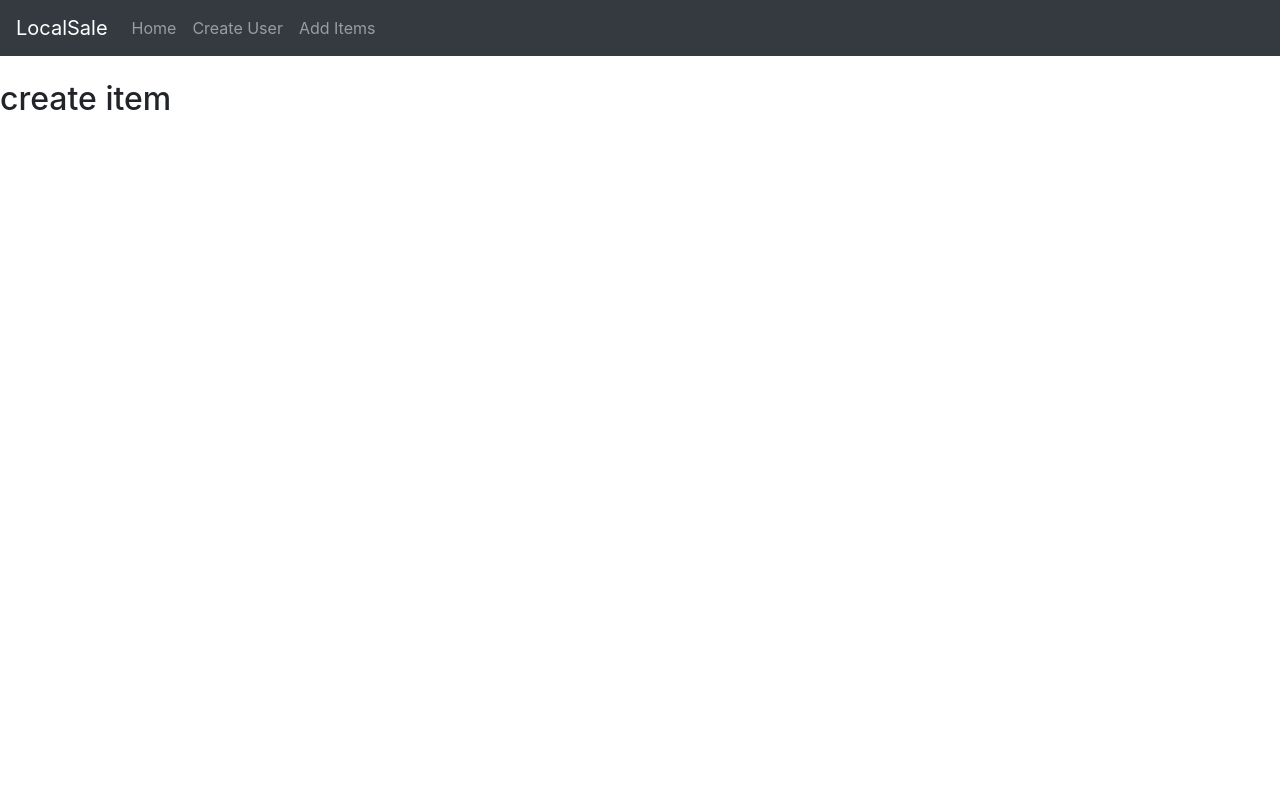
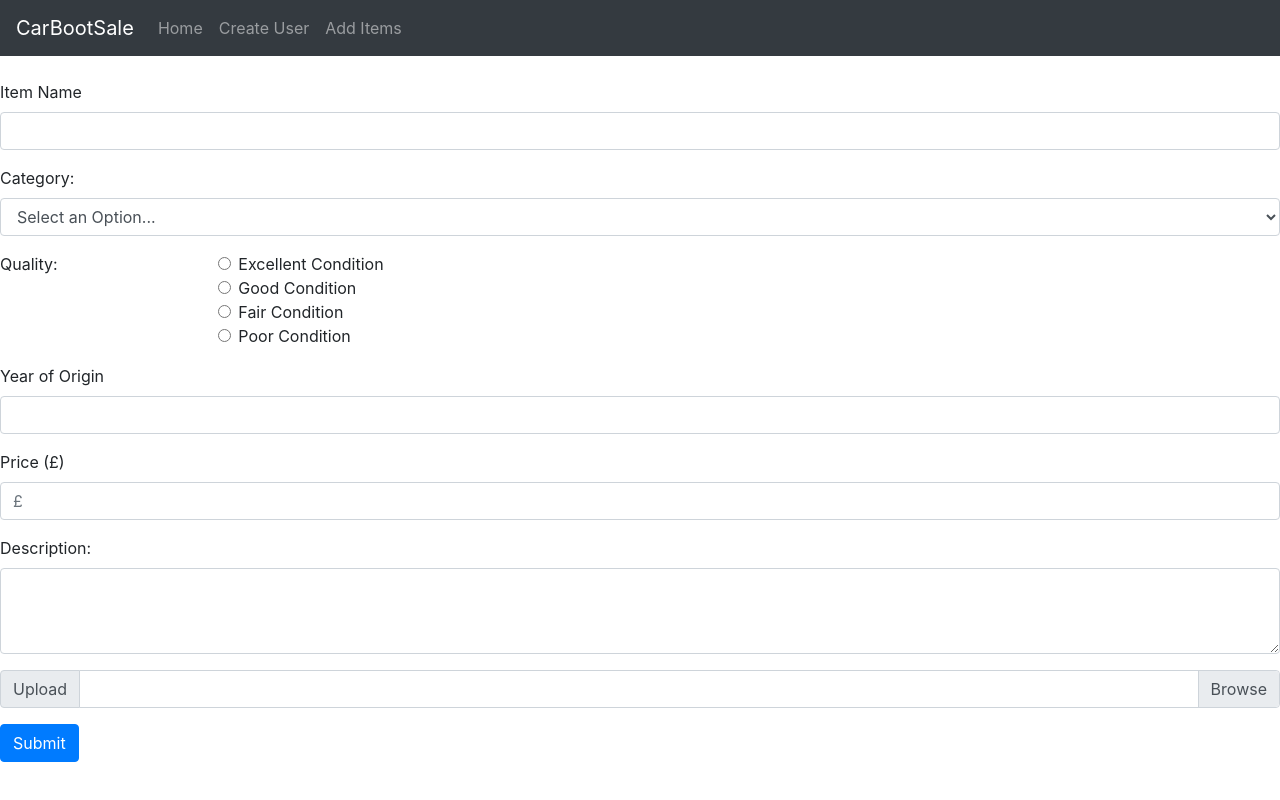
Before and after one commit to harrystead/Full-Stack-Local-Shop, a React (Create React App) app in the folder client/: page /create in a window 1280 px wide. Built offline with nearby package versions, Linux system fonts and the light colour scheme; the HTML template or start-up script is replaced by a standard one.

Commit message:
added create item component

```diff
--- a/client/package.json
+++ b/client/package.json
@@ -9,6 +9,7 @@
     "axios": "^0.21.1",
     "bootstrap": "^4.6.0",
     "react": "^17.0.1",
+    "react-datepicker": "^3.4.1",
     "react-dom": "^17.0.1",
     "react-router-dom": "^5.2.0",
     "react-scripts": "4.0.2",
--- a/client/src/components/CreateItem.js
+++ b/client/src/components/CreateItem.js
@@ -1,14 +1,226 @@
-
-import React, { Component } from 'react';
+import React, { Component } from "react";
 
 class CreateItem extends Component {
-    render() {
-        return (
-            <div>
-                <h2>create item</h2>
+  constructor(props) {
+    super(props);
+
+    this.onChangeName = this.onChangeName.bind(this);
+    this.onChangeCategory = this.onChangeCategory.bind(this);
+    this.onChangeQuality = this.onChangeQuality.bind(this);
+    this.onChangeDate = this.onChangeDate.bind(this);
+    this.onChangePrice = this.onChangePrice.bind(this);
+    this.onChangeDescription = this.onChangeDescription.bind(this);
+    this.onChangePicture = this.onChangePicture.bind(this);
+    this.onSubmit = this.onSubmit.bind(this);
+
+    this.state = {
+      name: "",
+      category: "",
+      quality: "",
+      date: "",
+      price: 0,
+      description: "",
+      selectedPic: "",
+    };
+  }
+
+  onChangeName(e) {
+    this.setState({
+      name: e.target.value,
+    });
+  }
+
+  onChangeCategory(e) {
+    this.setState({
+      category: e.target.value,
+    });
+  }
+
+  onChangeQuality(e) {
+    this.setState({
+      quality: e.target.value,
+    });
+  }
+
+  onChangeDate(e) {
+    this.setState({
+      date: e.target.value,
+    });
+  }
+
+  onChangeDescription(e) {
+    this.setState({
+      description: e.target.value,
+    });
+  }
+
+  onChangePrice(e){
+    this.setState({
+      price: e.target.value,
+    })
+  }
+
+  onChangePicture(e){
+    this.setState({
+      selectedPic: e.target.files[0].name,
+    });
+  }
+
+  onSubmit(e) {
+    e.preventDefault();
+
+    const item = {
+      name: this.state.name,
+      category: this.state.category,
+      quality: this.state.quality,
+      date: this.state.date,
+      price: this.state.price,
+      description: this.state.description,
+      selectedPic: this.state.selectedPic
+    };
+
+    console.log(item);
+  }
+  render() {
+    return (
+      <form onSubmit={this.onSubmit}>
+        <div className="form-group">
+          <label htmlFor="exampleFormControlInput1">Item Name</label>
+          <input
+            type="input"
+            onChange={this.onChangeName}
+            className="form-control"
+          />
+        </div>
+        <div className="form-group">
+          <label htmlFor="exampleFormControlSelect1">Category: </label>
+          <select
+            className="form-control"
+            onChange={this.onChangeCategory}
+            id="exampleFormControlSelect1"
+          >
+            <option>Select an Option...</option>
+            <option>Furniture</option>
+            <option>Antiques</option>
+            <option>Toys</option>
+            <option>Books | CDs | DVDs</option>
+            <option>Clothing</option>
+            <option>Ornaments</option>
+            <option>Jewellery</option>
+            <option>Other</option>
+          </select>
+        </div>
+        <fieldset className="form-group">
+          <div className="row">
+            <legend className="col-form-label col-sm-2 pt-0">Quality: </legend>
+            <div className="col-sm-10">
+              <div className="form-check">
+                <input
+                  className="form-check-input"
+                  type="radio"
+                  name="gridRadios"
+                  id="gridRadios1"
+                  value="Excellent Condition"
+                  onChange={this.onChangeQuality}
+                />
+                <label className="form-check-label" htmlFor="gridRadios1">
+                  Excellent Condition
+                </label>
+              </div>
+              <div className="form-check">
+                <input
+                  className="form-check-input"
+                  type="radio"
+                  name="gridRadios"
+                  value="Good Condition"
+                  onChange={this.onChangeQuality}
+                  id="gridRadios2"
+                />
+                <label className="form-check-label" htmlFor="gridRadios2">
+                  Good Condition
+                </label>
+              </div>
+              <div className="form-check input">
+                <input
+                  className="form-check-input"
+                  type="radio"
+                  name="gridRadios"
+                  value="Fair Condition"
+                  onChange={this.onChangeQuality}
+                  id="gridRadios3"
+                />
+                <label className="form-check-label" htmlFor="gridRadios3">
+                  Fair Condition
+                </label>
+              </div>
+              <div className="form-check">
+                <input
+                  className="form-check-input"
+                  type="radio"
+                  name="gridRadios"
+                  value="Poor Condition"
+                  onChange={this.onChangeQuality}
+                  id="gridRadios1"
+                />
+                <label className="form-check-label" htmlFor="gridRadios1">
+                  Poor Condition
+                </label>
+              </div>
             </div>
-        );
-    }
+          </div>
+        </fieldset>
+        <div className="form-group">
+          <label htmlFor="exampleFormControlInput1">Year of Origin</label>
+          <input
+            type="input"
+            onChange={this.onChangeDate}
+            className="form-control"
+          />
+        </div>
+        <div className="form-group">
+          <label htmlFor="exampleFormControlInput1">Price (£)</label>
+          <input
+            type="input"
+            placeholder="£"
+            onChange={this.onChangePrice}
+            className="form-control"
+          />
+        </div>
+        <div className="form-group">
+          <label htmlFor="exampleFormControlTextarea1">Description: </label>
+          <textarea
+            className="form-control"
+            onChange={this.onChangeDescription}
+            id="exampleFormControlTextarea1"
+            rows="3"
+          ></textarea>
+        </div>
+        <div className="input-group mb-3">
+          <div className="input-group-prepend">
+            <span className="input-group-text">Upload</span>
+          </div>
+          <div className="custom-file">
+            <input
+              type="file"
+              onChange={this.onChangePicture}
+              className="custom-file-input"
+              id="inputGroupFile01"
+            />
+            <label className="custom-file-label" htmlFor="inputGroupFile01">
+            {this.state.selectedPic}
+            </label>
+          </div>
+        </div>
+        <div className="form-group row">
+          <div className="col-sm-10">
+            <button type="submit" className="btn btn-primary">
+              Submit
+            </button>
+          </div>
+        </div>
+      </form>
+    );
+  }
 }
 
 export default CreateItem;
--- a/client/src/components/Navbar.js
+++ b/client/src/components/Navbar.js
@@ -6,7 +6,7 @@ export default class Navbar extends Component {
   render() {
     return (
       <nav className="navbar navbar-dark bg-dark navbar-expand-lg">
-        <Link to="/" className="navbar-brand">LocalSale</Link>
+        <Link to="/" className="navbar-brand">CarBootSale</Link>
         <div className="collpase navbar-collapse">
         <ul className="navbar-nav mr-auto">
           <li className="navbar-item">
```
Also changed, not shown: 2 other files (tests, documents, lock files or other folders).
